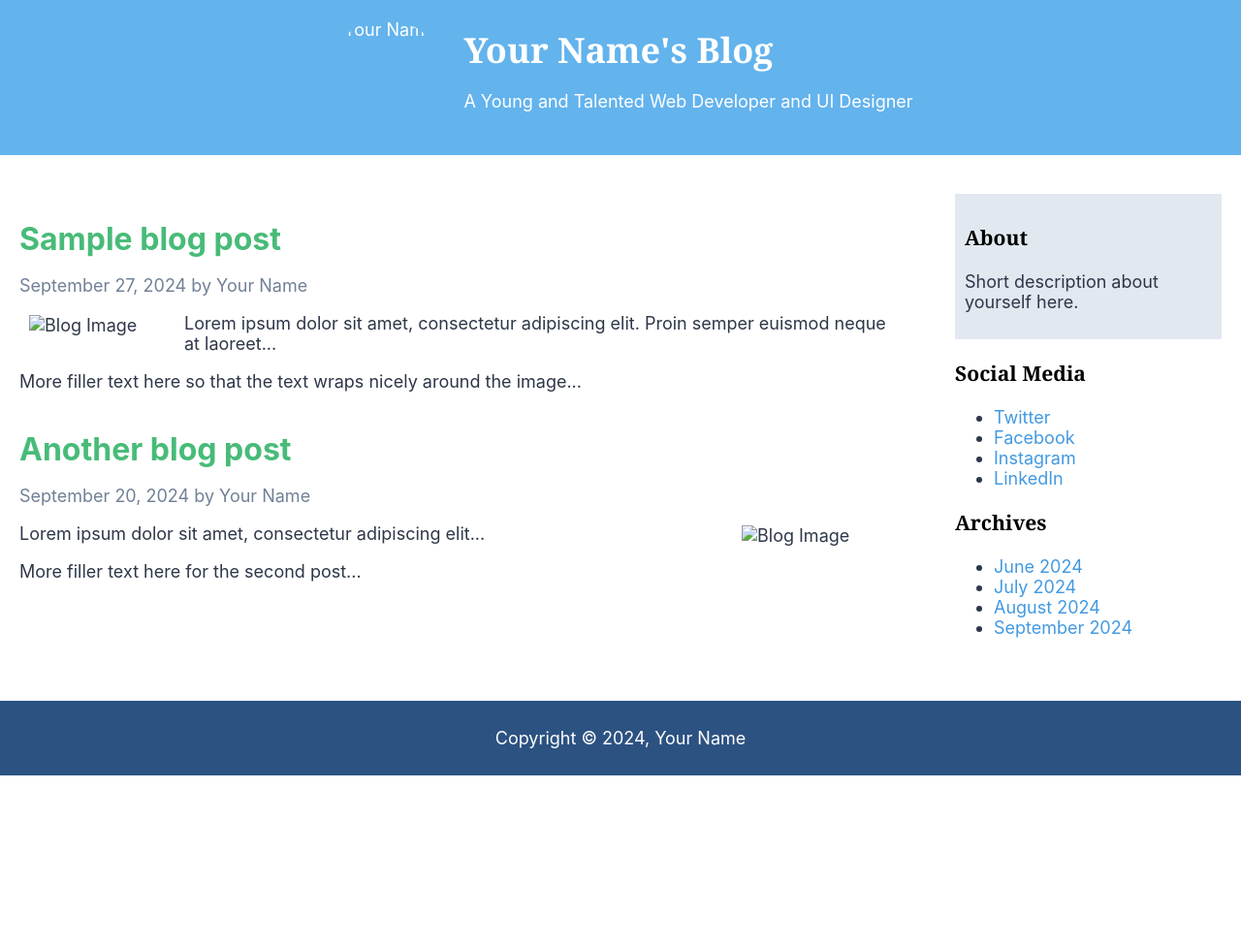
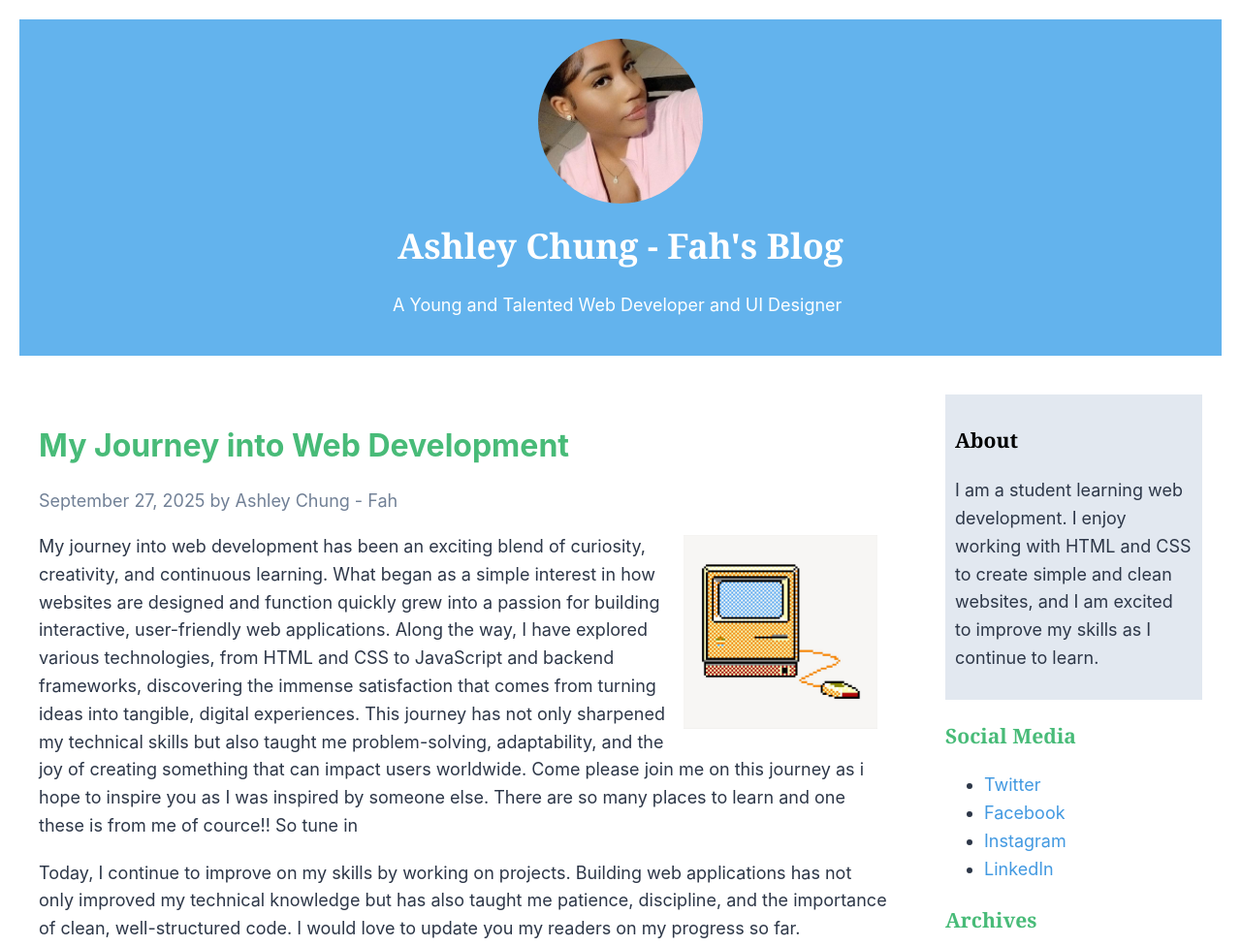
Before and after one commit to AshiiCFah/info2180-lab2, a plain HTML site: page index.html in a window 1280 px wide. Shown: the top 976 px of the page at 97% size. Before the commit the page ends 800 px from the top, so only its background shows below. Drawn offline with Linux system fonts and the light colour scheme.

Commit message:
Add/ update webpage files

```diff
--- a/index.html
+++ b/index.html
@@ -11,9 +11,9 @@
 
     <!-- Header -->
     <header>
-      <img src="your-photo.jpg" alt="Your Name">
+      <img src="Ashley.jpg" alt="">
       <div class="header-text">
-        <h1>Your Name's Blog</h1>
+        <h1>Ashley Chung - Fah's Blog</h1>
         <p>A Young and Talented Web Developer and UI Designer</p>
       </div>
     </header>
@@ -21,19 +21,51 @@
     <!-- Main Content -->
     <main>
       <article>
-        <h2>Sample blog post</h2>
-        <p class="post-meta">September 27, 2024 by Your Name</p>
-        <img src="post-image1.jpg" alt="Blog Image" class="post-img left">
-        <p>Lorem ipsum dolor sit amet, consectetur adipiscing elit. Proin semper euismod neque at laoreet...</p>
-        <p>More filler text here so that the text wraps nicely around the image...</p>
+        <h2>My Journey into Web Development</h2>
+        <p class="post-meta">September 27, 2025 by Ashley Chung - Fah</p>
+
+        <img src="laptop.jpg" alt="C" class="post-img right">
+        <p>
+          My journey into web development has been an exciting blend of curiosity, creativity, and continuous learning.
+            What began as a simple interest in how websites are designed and function quickly grew into a passion for
+            building interactive, user-friendly web applications. Along the way, I have explored various technologies,
+            from HTML and CSS to JavaScript and backend frameworks, discovering the immense satisfaction that comes from
+            turning ideas into tangible, digital experiences. This journey has not only sharpened my technical skills but
+            also taught me problem-solving, adaptability, and the joy of creating something that can impact users worldwide.
+            Come please join me on this journey as i hope to inspire you as I was inspired by someone else. There are so many places
+            to learn and one these is from me of cource!! So tune in
+        </p>
+
+
+        <p class="clear-left">
+          Today, I continue to improve on my skills by working on projects. Building web applications has not only improved my technical knowledge but has also taught me patience, discipline,
+          and the importance of clean, well-structured code. I would love to update you my readers on my progress so far.
+        </p>
       </article>
 
       <article>
-        <h2>Another blog post</h2>
-        <p class="post-meta">September 20, 2024 by Your Name</p>
-        <img src="post-image2.jpg" alt="Blog Image" class="post-img right">
-        <p>Lorem ipsum dolor sit amet, consectetur adipiscing elit...</p>
-        <p>More filler text here for the second post...</p>
+        <h2>Learning HTML & CSS</h2>
+        <p class="post-meta">September 20, 2025 by Ashley Chung - Fah</p>
+
+        <img src="code.png" alt="B" class="post-img left">
+        <p>
+          Ever since I first started using technology, I have been very interested in how websites are made.
+          I began by creating simple HTML pages, learning how to add headings, paragraphs, images, and links.
+          Then I learned CSS to make my pages look nicer with colors, fonts, and layouts. Each step made me more
+          excited to keep learning and improving. As I practiced more, I also learned how to make websites work
+          well on different devices like phones and tablets. Building websites has taught me patience, problem-solving,
+          and the importance of writing clean, organized code. I enjoy every project because its brings my ideas to life. I
+          am able to add new colors, fonts and so many differebt things that allow my website to look like a formal pro website.
+          There are so many new formatting feature that i have learnt in HTML that follow to such diverse formatting, there such more
+          to explore and learn. I even taught my friends some of the new tricks and trades I have learnt that will also help them on their own I.T journey
+
+        </p>
+
+        <p>
+          I am also excited to continue learning new web development skills, exploring JavaScript, frameworks, and other tools
+          that will help me create more interactive and dynamic websites in the future. I plan to continuing to learn and learn
+          till i have mastered all i can.
+        </p>
       </article>
     </main>
 
@@ -41,11 +73,14 @@
     <aside>
       <section class="about">
         <h3>About</h3>
-        <p>Short description about yourself here.</p>
+        <p>
+          I am a student learning web development. I enjoy working with HTML and CSS to create
+          simple and clean websites, and I am excited to improve my skills as I continue to learn.
+        </p>
       </section>
 
       <section>
-        <h3>Social Media</h3>
+        <h3 class="social">Social Media</h3>
         <ul>
           <li><a href="#">Twitter</a></li>
           <li><a href="#">Facebook</a></li>
@@ -55,7 +90,7 @@
       </section>
 
       <section>
-        <h3>Archives</h3>
+        <h3 class="archives">Archives</h3>
         <ul>
           <li><a href="#">June 2024</a></li>
           <li><a href="#">July 2024</a></li>
@@ -67,7 +102,7 @@
 
     <!-- Footer -->
     <footer>
-      <p>Copyright &copy; 2024, Your Name</p>
+      <p>Copyright &copy; 2024, Ashley Chung-Fah</p>
     </footer>
 
   </div>
--- a/styles.css
+++ b/styles.css
@@ -5,7 +5,8 @@ body {
   font-family: -apple-system, BlinkMacSystemFont, "Segoe UI", Roboto,
                "Helvetica Neue", Arial, "Noto Sans", sans-serif;
   margin: 0;
-  padding: 0;
+  padding: 20px;
+  line-height: 1.6
 }
 
 .container {
@@ -22,22 +23,24 @@ header {
   background-color: #63B3ED;
   color: #FFFFFF;
   display: flex;
-  align-items: center;
-  justify-content: center;
+  flex-direction: column; /* stack items vertically */
+  align-items: center;    /* center horizontally */
+  justify-content: center; /* center vertically */
   padding: 20px;
 }
 
 header img {
   border-radius: 50%;
-  width: 120px;
-  height: 120px;
-  margin-right: 20px;
+  width: 170px;
+  height: 170px;
+  margin: 0 0 10px 0; /* bottom margin instead of right */
 }
+
 
 header h1 {
   font-size: 36px;
   font-family: Georgia, 'Times New Roman', Times, serif;
-  margin: 0;
+  margin: 5px;
 }
 
 /* Main content */
@@ -46,6 +49,7 @@ main {
 }
 
 article {
+  padding-bottom: 20px;
   margin-bottom: 40px;
 }
 
@@ -61,18 +65,36 @@ article h2 {
 }
 
 .post-img {
-  width: 150px;
-  height: auto;
+  width: 100%;       /* image takes up the full width of its container */
+  max-width: 200px;  /* but never larger than 150px */
+  height: auto;      /* keeps the aspect ratio */
   margin: 10px;
+  display: block;    /* ensures proper spacing */
 }
 
+/* Optional: float images for text wrapping */
 .left {
   float: left;
+  margin-right: 10px;
+  margin-bottom: 10px;
 }
 
 .right {
   float: right;
+  margin-left: 10px;
+  margin-bottom: 10px;
 }
+
+.clear-right {
+  clear: right;
+}
+
+.clear-left {
+  clear: left; /* stops text wrapping on left floated image */
+  margin-top: 20px; /* optional extra space */
+}
+
+
 
 /* Sidebar */
 aside {
@@ -93,10 +115,13 @@ aside h3:nth-of-type(1) {
   color: #000000; /* About heading */
 }
 
-aside h3:nth-of-type(2),
-aside h3:nth-of-type(3) {
-  color: #48BB78; /* Social Media & Archives */
+
+
+aside h3.social,
+aside h3.archives {
+  color: #48BB78; /* green for Social Media & Archives */
 }
+
 
 aside a {
   color: #4299E1;
```
Also changed, not shown: Ashley.jpg (added), Laptop.jpg (added), code.png (added).
